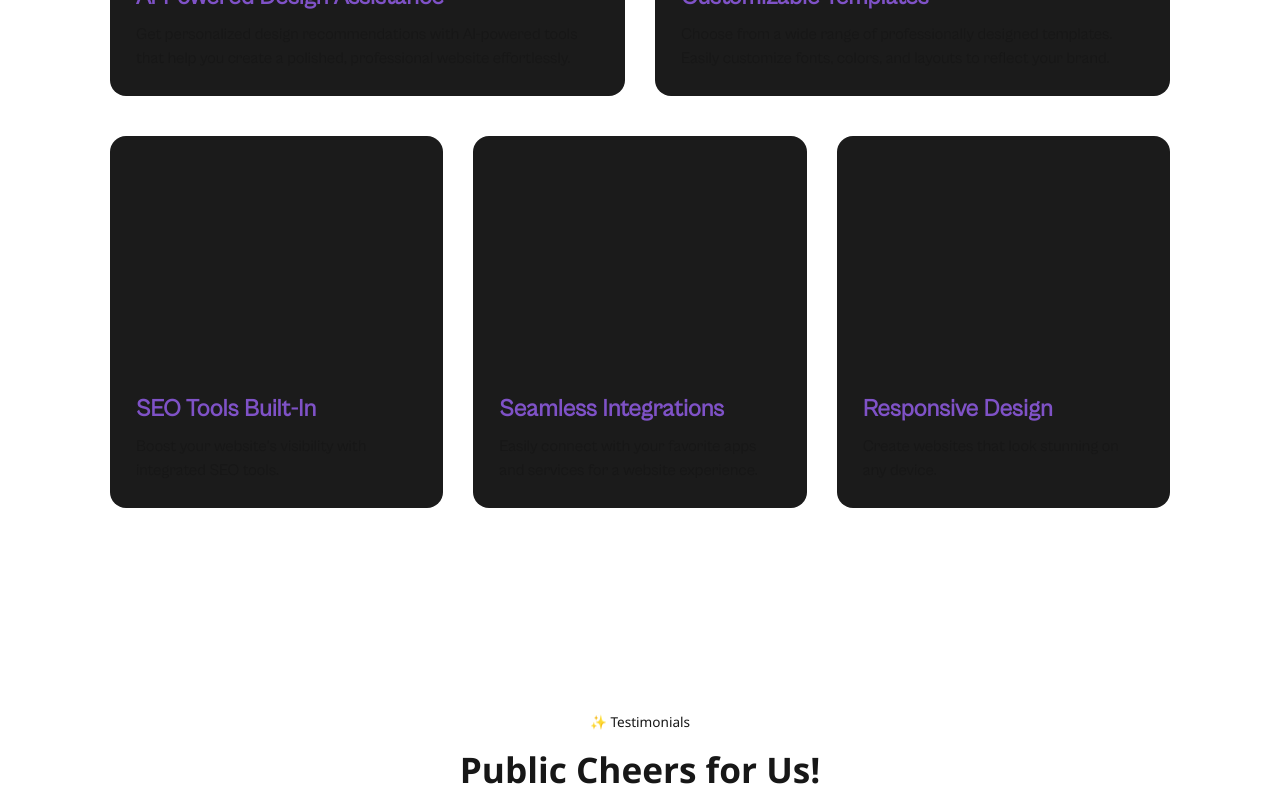
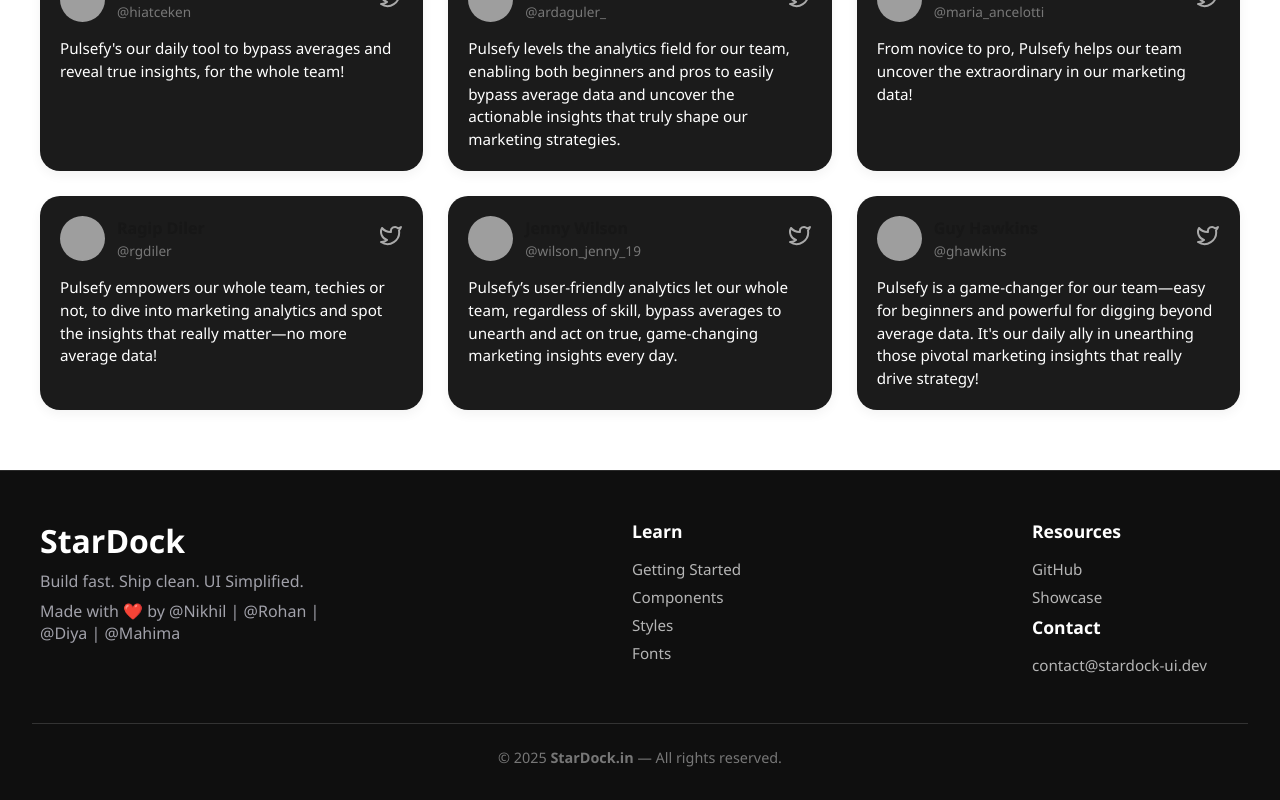
Before and after one commit to StarDock-UI/stardock, a Next.js app in the folder site/: page / in a window 1280 px wide. Shown: the part 1300-2100 px from the top of the page. Built offline with nearby package versions, Linux system fonts and the light colour scheme; grey boxes are pictures that could not be loaded.

Commit message:
footer updated main page

```diff
--- a/site/app/docs/ui/DocsFooter.tsx
+++ b/site/app/docs/ui/DocsFooter.tsx
@@ -29,7 +29,6 @@
 						<div className='links'>
 						<h1>Contact</h1>
 						<a href='mailto:contact@stardock-ui.dev'>contact@stardock-ui.dev</a>
-
 					</div>
 					</div>
 
--- a/site/app/page.tsx
+++ b/site/app/page.tsx
@@ -3,6 +3,7 @@
 import Blob from './ui/Blob';
 import Features from './ui/Features';
 import Testimonials from "./ui/Testimoinals";
+import Footer from './ui/Footer';
 
 export default function Home() {
 	return (
@@ -13,6 +14,7 @@
 			<Blob top='100px' left='10px' opacity={0.3} />
 			<Blob top='300px' right='10px' opacity={0.2} size='500px' />
 			<Testimonials/>
+			<Footer/>
 		</>
 	);
 }
--- a/site/app/styles/Features.css
+++ b/site/app/styles/Features.css
@@ -1,79 +1,118 @@
-.features-section {
-	padding: 100px;
+/* Footer General Styling */
+.footer {
+	background-color: #060606;
+	color: #fff;
+	font-family: 'Arial', sans-serif;
+	padding: 3rem 20px;
 	text-align: center;
-}
+	border-top: 1px solid #333;
+  }
 
-.features-title {
+  /* Footer Content Layout */
+  .footer-content {
+	display: flex;
+	justify-content: space-between;
+	align-items: center;
+	flex-wrap: wrap;
+	gap: 3rem;
+  }
+
+  /* Left Section (Branding) */
+  .footer-left {
+	flex: 1;
+	max-width: 400px;
+  }
+
+  .footer-left h1 {
 	font-size: 2.2rem;
-	margin-bottom: 80px;
-}
+	font-weight: 700;
+  }
 
-.features-grid-row {
-	display: grid;
-	gap: 30px;
-	max-width: 1200px;
-	margin: 0 auto 40px;
-	padding: 0 10px;
-}
+  .footer-left p {
+	color: #a1a1aa;
+	font-size: 1rem;
+  }
 
-.large-row {
-	grid-template-columns: repeat(2, 1fr);
-}
+  /* Right Section (Links & Contact) */
+  .footer-right {
+	flex: 2;
+	display: flex;
+	justify-content: space-between;
+	gap: 2rem;
+	max-width: 700px;
+  }
 
-.small-row {
-	grid-template-columns: repeat(3, 1fr);
-}
+  .footer-links {
+	display: flex;
+	flex-direction: column;
+  }
 
-.feature-card {
-	background: #1b1b1b;
-	border-radius: 16px;
-	padding: 24px;
-	border: 2px solid transparent;
-	transition: all 0.3s ease;
-	text-align: left;
-	height: 20rem;
-    display: flex;
-	flex-direction: column;
-	justify-content: flex-end;
-}
+  .footer-links h2 {
+	font-size: 1.2rem;
+	font-weight: 600;
+	margin-bottom: 0.5rem;
+	color: #f4f4f5;
+  }
 
-.feature-card:hover {
-	border: 2px solid #7f52c7;
-	box-shadow: 0 8px 20px rgba(0, 0, 0, 0.08);
-	transform: translateY(-3px);
-}
+  .footer-links ul {
+	list-style-type: none;
+	padding: 0;
+  }
 
-.image-placeholder {
-	width: 100%;
-	height: 150px;
-	border-radius: 12px;
-	margin-bottom: 20px;
-}
+  .footer-links ul li {
+	margin: 0.5rem 0;
+  }
 
-.feature-card h3 {
-	font-size: 1.5rem;
+  .footer-links a {
+	color: #a1a1aa;
+	font-size: 1rem;
+	text-decoration: none;
+	transition: color 0.2s ease;
+  }
+
+  .footer-links a:hover {
+	color: #ffffff;
+  }
+
+  .footer-contact h2 {
+	font-size: 1.2rem;
 	font-weight: 600;
-	margin-bottom: 10px;
-	color: #7f52c7;
-}
+	margin-bottom: 0.5rem;
+	color: #f4f4f5;
+  }
 
-.feature-card p {
+  .footer-contact a {
+	color: #a1a1aa;
 	font-size: 1rem;
-	line-height: 1.5;
-}
+	text-decoration: none;
+	transition: color 0.2s ease;
+  }
 
-@media (max-width: 900px) {
-	.large-row {
-		grid-template-columns: 1fr;
+  .footer-contact a:hover {
+	color: #ffffff;
+  }
+
+  /* Bottom Section (Copyright) */
+  .footer-bottom {
+	margin-top: 3rem;
+	font-size: 0.9rem;
+	color: #a1a1aa;
+  }
+
+  /* Responsive Design */
+  @media (max-width: 768px) {
+	.footer-content {
+	  flex-direction: column;
+	  align-items: center;
 	}
 
-	.small-row {
-		grid-template-columns: repeat(2, 1fr);
+	.footer-right {
+	  justify-content: center;
+	  gap: 2rem;
+	  text-align: center;
 	}
-}
 
-@media (max-width: 600px) {
-	.small-row {
-		grid-template-columns: 1fr;
+	.footer-left {
+	  margin-bottom: 2rem;
 	}
-}
+  }
--- /dev/null
+++ b/site/app/styles/Footer.css
@@ -0,0 +1,132 @@
+/* ===== Footer Base ===== */
+.footer {
+  background-color: #0f0f0f;
+  color: #f5f5f5;
+  padding: 3rem 2rem;
+  font-family: 'Segoe UI', sans-serif;
+  border-top: 1px solid #2a2a2a;
+}
+
+/* ===== Footer Wrapper ===== */
+.footer-wrapper {
+  max-width: 1200px;
+  margin: 0 auto;
+  display: flex;
+  justify-content: space-between; /* Aligns brand left and links right */
+  gap: 18rem; /* More space between brand and links */
+  flex-wrap: wrap;
+}
+
+/* ===== Brand Section (StarDock) ===== */
+.footer-brand {
+  flex: 1 1 300px;
+  text-align: left;
+}
+
+.footer-brand h1 {
+  font-size: 2rem;
+  margin-bottom: 0.5rem;
+  color: #ffffff;
+}
+
+.footer-brand p {
+  color: #a1a1aa;
+  font-size: 1rem;
+  margin-bottom: 0.5rem;
+}
+
+.credits {
+  font-size: 0.9rem;
+  color: #888;
+}
+
+/* ===== Link Columns Section (Learn & Resources) ===== */
+.footer-columns {
+  flex: 2 1 600px;
+  display: flex;
+  justify-content: space-between;
+  flex-wrap: wrap;
+  gap: 12rem; /* Reduced space between Learn and Resources */
+}
+
+/* ===== Each Link Column ===== */
+.footer-col {
+  flex: 1;
+  min-width: 150px;
+  text-align: left;
+}
+
+.footer-col h3 {
+  font-size: 1.1rem;
+  margin-bottom: 1rem;
+  color: #ffffff;
+}
+
+.footer-col ul {
+  list-style: none;
+  padding: 0;
+  margin: 0;
+}
+
+.footer-col li {
+  margin-bottom: 0.5rem;
+}
+
+/* ===== Links Styling ===== */
+.footer-col a,
+.email-link {
+  color: #b5b5b5;
+  text-decoration: none;
+  font-size: 0.95rem;
+  transition: all 0.2s ease-in-out;
+  display: block;
+  text-align: left;
+}
+
+.footer-col a:hover,
+.email-link:hover {
+  color: #ffffff;
+  transform: translateX(4px);
+}
+
+/* ===== Footer Bottom ===== */
+.footer-bottom {
+  text-align: center;
+  margin-top: 3rem;
+  font-size: 0.9rem;
+  color: #777;
+  border-top: 1px solid #333;
+  padding-top: 1.5rem;
+}
+
+/* ===== Responsive Styles ===== */
+@media (max-width: 768px) {
+  .footer-wrapper {
+    flex-direction: column;
+    align-items: flex-start;
+  }
+
+  .footer-columns {
+    flex-direction: column;
+    width: 100%;
+  }
+
+  .footer-col {
+    margin-bottom: 1.5rem;
+  }
+
+  .footer-bottom {
+    margin-top: 2rem;
+  }
+}
+
+/* Credits link styling */
+.credits a {
+  color: #a1a1aa;
+  text-decoration: none;
+  transition: color 0.2s ease;
+}
+
+.credits a:hover {
+  color: #ffffff;
+}
--- /dev/null
+++ b/site/app/ui/Footer.tsx
@@ -0,0 +1,60 @@
+import React from 'react';
+import Link from 'next/link';
+import '../styles/Footer.css';
+
+const Footer = () => {
+  return (
+    <footer className="footer">
+      <div className="footer-wrapper">
+        {/* Branding */}
+        <div className="footer-brand">
+  <h1>StarDock</h1>
+  <p>Build fast. Ship clean. UI Simplified.</p>
+  <p className="credits">
+    Made with ❤️ by{' '}
+    <a href="https://github.com/Nikhil" target="_blank" rel="noopener noreferrer">@Nikhil</a> |{' '}
+    <a href="https://github.com/Rohan" target="_blank" rel="noopener noreferrer">@Rohan</a> |{' '}
+    <a href="https://github.com/Diya" target="_blank" rel="noopener noreferrer">@Diya</a> |{' '}
+    <a href="https://github.com/Mahima" target="_blank" rel="noopener noreferrer">@Mahima</a>
+  </p>
+</div>
+
+
+
+        {/* Footer Navigation */}
+        <div className="footer-columns">
+          <div className="footer-col">
+            <h3>Learn</h3>
+            <ul>
+              <li><Link href="/getting-started">Getting Started</Link></li>
+              <li><Link href="/components">Components</Link></li>
+              <li><Link href="/styles">Styles</Link></li>
+              <li><Link href="/fonts">Fonts</Link></li>
+            </ul>
+          </div>
+
+          <div className="footer-col">
+            <h3>Resources</h3>
+            <ul>
+              <li><Link href="https://github.com/StarDock-UI/stardock">GitHub</Link></li>
+              <li><Link href="/showcase">Showcase</Link></li>
+            </ul>
+            <div className="footer-col">
+            <h3>Contact</h3>
+            <a href="mailto:contact@stardock-ui.dev" className="email-link">contact@stardock-ui.dev</a>
+          </div>
+          </div>
+
+
+        </div>
+      </div>
+
+      {/* Bottom Line */}
+      <div className="footer-bottom">
+        <p>© 2025 <strong>StarDock.in</strong> — All rights reserved.</p>
+      </div>
+    </footer>
+  );
+};
+
+export default Footer;
```
Also changed, not shown: site/app/components/Footer.jsx (deleted, +0 -66 lines).
